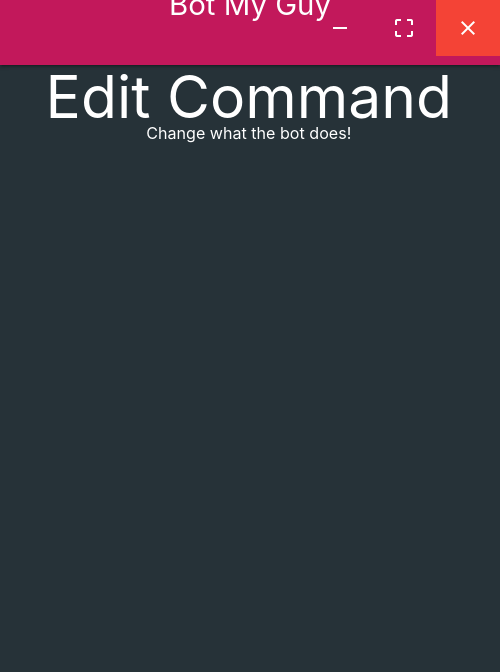
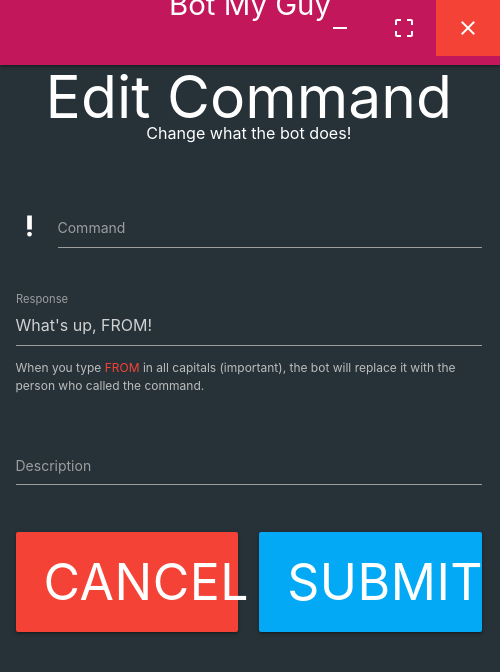
Before and after one commit to CodeDigital/botmyguy, an Electron app: page user-interface/home/commands/new-command.html in a window 500 px wide. Drawn offline with nearby package versions, Linux system fonts and the light colour scheme; no server answers.

Commit message:
new-command form beginning

```diff
--- a/user-interface/home/commands/new-command.html
+++ b/user-interface/home/commands/new-command.html
@@ -7,8 +7,8 @@
     <!--Import Google Icon Font-->
     <link href="https://fonts.googleapis.com/icon?family=Material+Icons" rel="stylesheet">
     <!--Import materialize.css-->
-    <link type="text/css" rel="stylesheet" href="../../../node_modules/materialize-css/dist/css/materialize.min.css" media="screen,projection"
-    />
+    <link type="text/css" rel="stylesheet" href="../../../node_modules/materialize-css/dist/css/materialize.min.css" media="screen,projection"/>
+    <script src="../../../node_modules/materialize-css/dist/js/materialize.min.js"></script>
 
     <!--Let browser know website is optimized for mobile-->
     <meta name="viewport" content="width=device-width, initial-scale=1.0" />
@@ -42,10 +42,51 @@
         <div class="center-align">
             <h1 style="margin-top: 0px;margin-bottom: -15px;">Edit Command</h1>
             <h6>Change what the bot does!</h6>
+            <br>
+        </div>
+
+        <div>
+            <form action="">
+                <div class="row">
+                    <div class="col s12 red z-depth-3 hide">
+                        <i class="material-icons large left" style="margin-top: auto;margin-bottom: auto;">warning</i>
+                        <h5>Please fill out all of the text inputs and select at least one response type to save this command!</h5>
+                    </div>
+                </div>
+                <div class="row">
+                    <div class="input-field col s12">
+                        <i class="material-icons prefix">priority_high</i>
+                        <input id="chatCommand" type="text" class="validate white-text">
+                        <label for="chatCommand">Command</label>
+                    </div>
+                </div>
+                <div class="row">
+                    <div class="input-field col s12">
+                        <textarea placeholder="What's up, FROM!" id="chatResponse" class="materialize-textarea white-text"></textarea>
+                        <!-- <input placeholder="What's up, FROM!" type="text" id="chatResponse" class="validate white-text"> -->
+                        <label for="chatResponse">Response</label>
+                        <span class="helper-text grey-text text-lighten-1">When you type <span class="red-text">FROM</span> in all capitals (important), the bot will replace it with the person who called the command.</span>
+                    </div>
+                </div>
+                <div class="row">
+                    <div class="input-field col s12">
+                        <textarea id="chatDescription" class="materialize-textarea white-text"></textarea>
+                        <label for="chatDescription">Description</label>
+                    </div>
+                </div>
+                <div class="row">
+                    <div class="col s6">
+                        <button class="btn btn-large red" style="width: 100%;height: 100px;font-size: 50px;">Cancel</button>
+                    </div>
+                    <div class="col s6">
+                        <button class="btn btn-large light-blue" style="width: 100%;height: 100px;font-size: 50px;">Submit</button>
+                    </div>
+                </div>
+            </form>
         </div>
 
     </div>
-
+    <script src="../../titlebar.js"></script>
     <script src="new-command.js"></script>
 
 </body>
```
